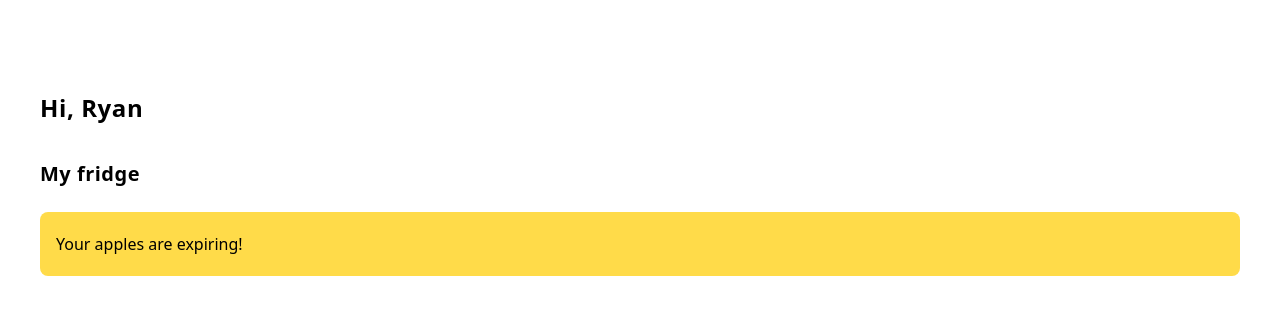
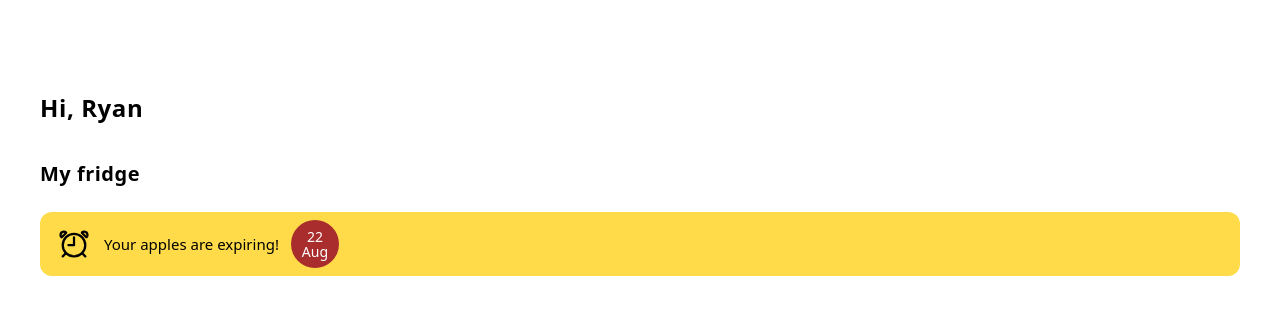
Before and after one commit to tangboxuan/drp-23, a React (Vite) app: page / in a window 1280 px wide. Shown: the top 314 px of the page. Built offline with nearby package versions, Linux system fonts and the light colour scheme.

Commit message:
Completed unextendable version of Warning

```diff
--- a/package.json
+++ b/package.json
@@ -18,6 +18,7 @@
     "@ionic/react": "^7.0.10",
     "@mui/material": "^5.13.3",
     "autoprefixer": "^10.4.14",
+    "ionicons": "^7.1.2",
     "postcss": "^8.4.24",
     "react": "^18.2.0",
     "react-dom": "^18.2.0",
--- a/src/components/dashboard/Dashboard.tsx
+++ b/src/components/dashboard/Dashboard.tsx
@@ -8,7 +8,9 @@ function Dashboard() {
 
       <h1 className={getStyle(styles, "subtitle")}>My fridge</h1>
 
-      <Warning ingredient="apples" date="3 days" color="yellow" />
+      <Warning ingredient="apples" />
+
+
     </div>
   );
 }
--- a/src/components/dashboard/Warning.tsx
+++ b/src/components/dashboard/Warning.tsx
@@ -1,17 +1,32 @@
 import getStyle from "../../Styles";
+import { IonIcon } from "@ionic/react";
+import { alarmOutline } from "ionicons/icons";
 
 interface Props {
   ingredient: string; // String for now, but will be changed to Ingredient type
-  date: string;
-  color: string; // Can potentially change to Color from "./Color.tsx"
 }
 
-function Warning({ ingredient, date, color }: Props) {
+function Warning({ ingredient }: Props) {
   return (
     <div className={getStyle(styles, "container")}>
+      <IonIcon className={getStyle(styles, "icon")} icon={alarmOutline} />
+
       <p className={getStyle(styles, "message")}>
         Your {ingredient} are expiring!
       </p>
+
+      {/* TODO: Ingredient should have different members later, so 'are' and 'is' should be loaded based on ingredient's qty */}
+
+      <div className={getStyle(styles, "date")}>
+        <p className={getStyle(styles, "dateText")}>22</p>
+        <p className={getStyle(styles, "dateText")}>Aug</p>
+      </div>
+
+      {/*
+            TODO: - Make this inputted from props
+                  - Need a way to wrap text if bigger
+
+      */}
     </div>
   );
 }
@@ -22,12 +37,25 @@ const styles = {
     "items-center",
     "p-4",
     "bg-alertYellow",
-    "rounded-lg",
+    "rounded-xl",
     "mt-6",
     "w-full",
     "h-16",
   ],
-  message: [],
+  date: [
+    "flex",
+    "flex-col",
+    "items-center",
+    "p-3",
+    "bg-alertRed",
+    "rounded-full",
+    "w-12",
+    "h-12",
+    "ml-3",
+  ],
+  dateText: ["text-white", "text-[13px]", "mt-[-5px]", "text-sm"],
+  icon: ["w-9", "h-9", "mr-3"],
+  message: ["text-[15px]"],
 };
 
 export default Warning;
```
Also changed, not shown: 1 other file (tests, documents, lock files or other folders).
